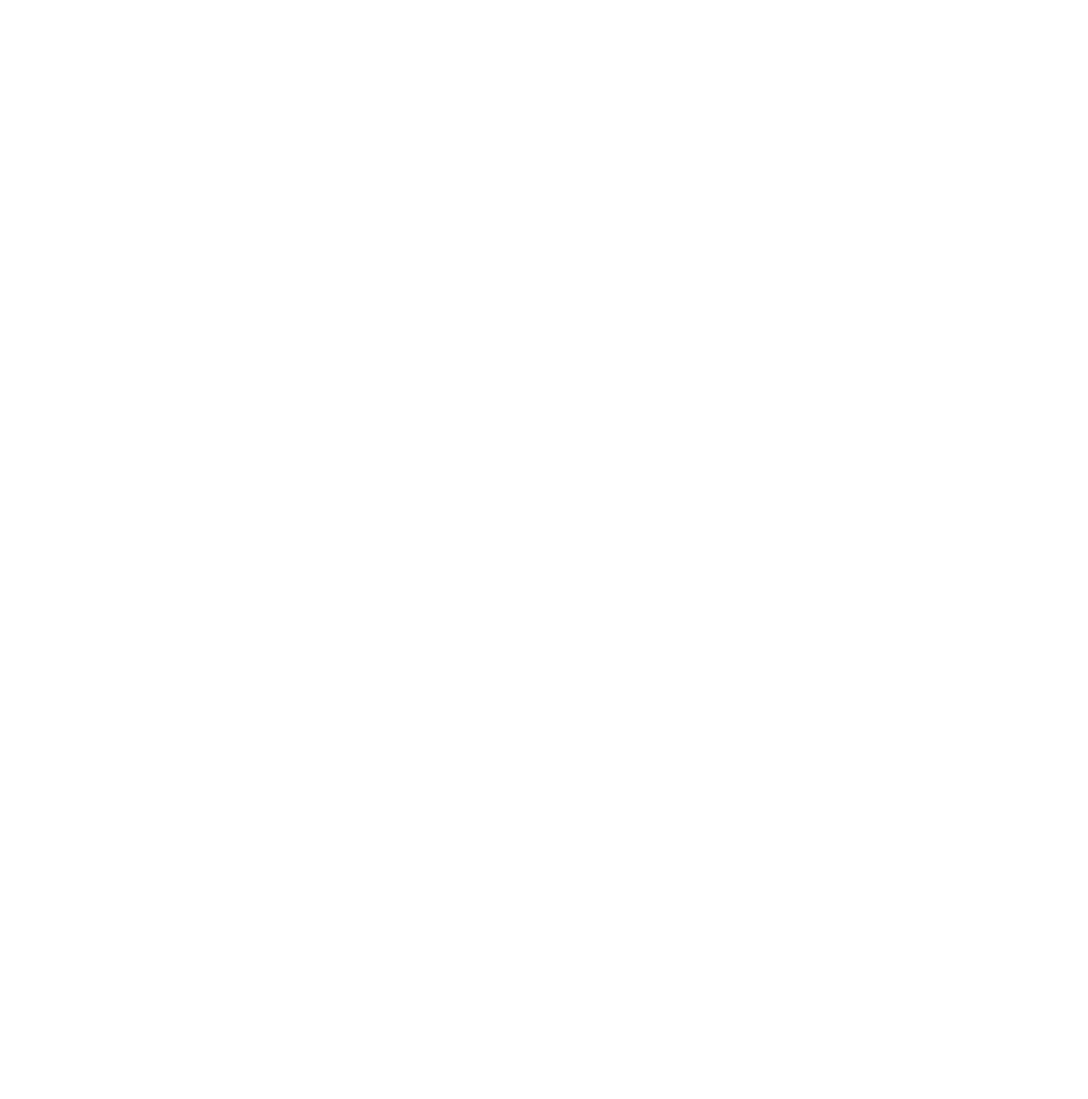
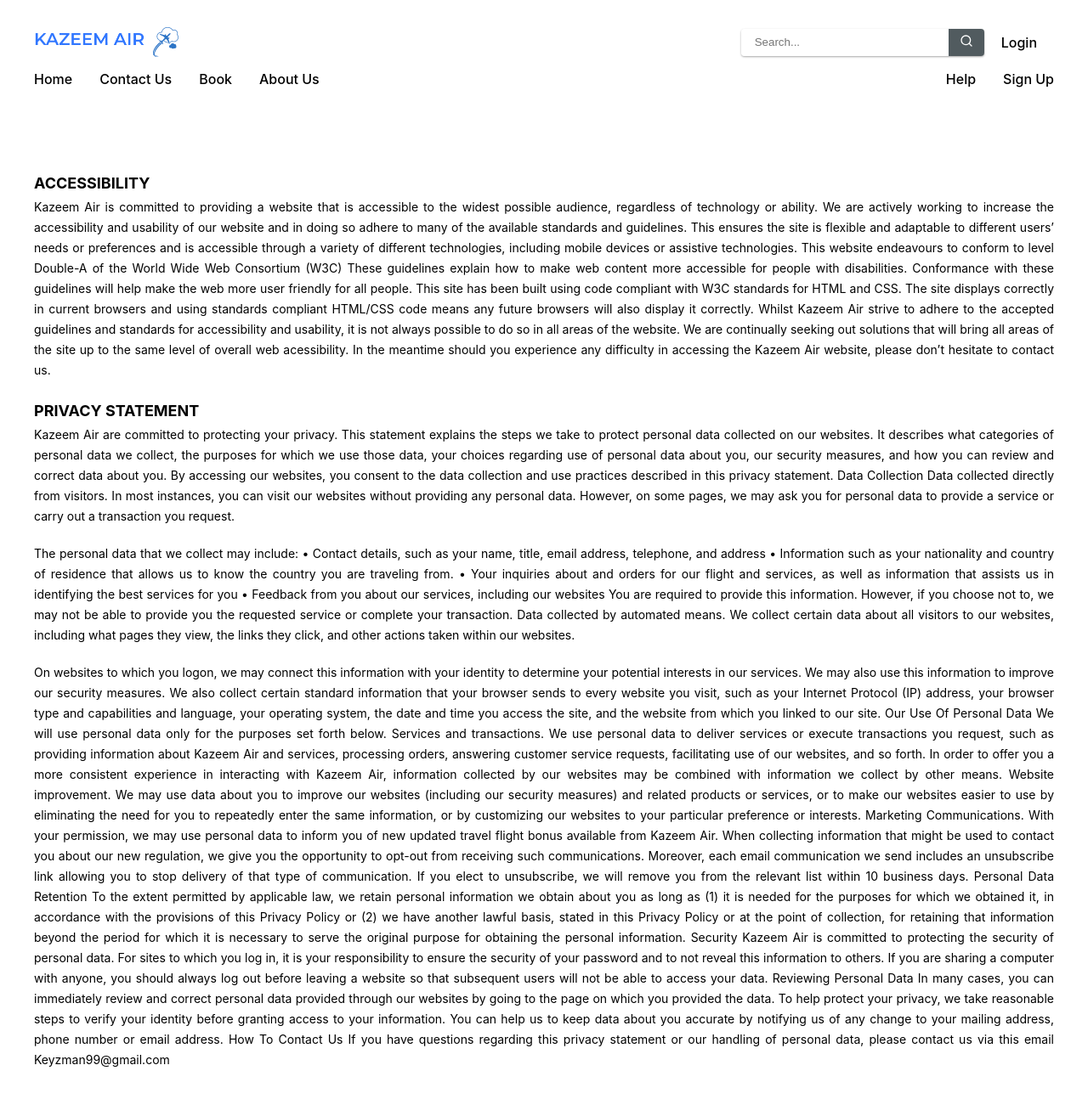
Before and after one commit to CSC-DevConnect/kazeem-air-service-frontend, a React (Create React App) app: page /accessibility in a window 1280 px wide. Before the commit this address had no page. Shown: the top 1294 px of the page at 85% size. Before the commit the page ends 800 px from the top, so only its background shows below. Built offline with nearby package versions, Linux system fonts and the light colour scheme.

Commit message:
accessibility route

```diff
--- a/src/App.tsx
+++ b/src/App.tsx
@@ -1,6 +1,7 @@
 import React from "react";
 import { BrowserRouter, Routes, Route } from "react-router-dom";
 import {
+  Accessibility,
   Book,
   BookDetails,
   Dashboard,
@@ -23,6 +24,7 @@
           <Route path="/about" element={<OwnerRoute />} />
           <Route path="/contact" element={<Contact />} />
           <Route path="/offer/:id" element={<BookDetails />} />
+          <Route path='/accessibility' element={<Accessibility />} />
         </Route>
         <Route path="/signin" element={<SignIn />} />
         <Route path="/signup" element={<SignUp />} />
--- a/src/routes/about/about.route.tsx
+++ b/src/routes/about/about.route.tsx
@@ -1,5 +1,6 @@
 /* eslint-disable jsx-a11y/img-redundant-alt */
 import React from "react";
+import { Link } from "react-router-dom";
 import owner from "../../assets/img.png";
 import { ImageContainer, OwnerContainer, OwnerContent } from "./about.styles";
 
@@ -14,7 +15,10 @@
             <span>Visit us today!</span>
           </div>
         </ImageContainer>
-        <p>Privacy Statement | Accessibility Statement</p>
+        <p>
+          Privacy Statement |{" "}
+          <Link to="/accessibility">Accessibility Statement</Link>{" "}
+        </p>
         <p className="span">
           Disclaimer: This Website has been developed for assessment purposes
           2022.
--- /dev/null
+++ b/src/routes/accessibility/accessibility.route.tsx
@@ -0,0 +1,121 @@
+import {
+  AccessibilityContainer,
+  AccessibilityText,
+} from "./accessibility.style";
+
+export const Accessibility = () => {
+  return (
+    <AccessibilityContainer>
+      <AccessibilityText>
+        <h2>ACCESSIBILITY</h2>
+        <p>
+          Kazeem Air is committed to providing a website that is accessible to
+          the widest possible audience, regardless of technology or ability. We
+          are actively working to increase the accessibility and usability of
+          our website and in doing so adhere to many of the available standards
+          and guidelines. This ensures the site is flexible and adaptable to
+          different users’ needs or preferences and is accessible through a
+          variety of different technologies, including mobile devices or
+          assistive technologies. This website endeavours to conform to level
+          Double-A of the World Wide Web Consortium (W3C) These guidelines
+          explain how to make web content more accessible for people with
+          disabilities. Conformance with these guidelines will help make the web
+          more user friendly for all people. This site has been built using code
+          compliant with W3C standards for HTML and CSS. The site displays
+          correctly in current browsers and using standards compliant HTML/CSS
+          code means any future browsers will also display it correctly. Whilst
+          Kazeem Air strive to adhere to the accepted guidelines and standards
+          for accessibility and usability, it is not always possible to do so in
+          all areas of the website. We are continually seeking out solutions
+          that will bring all areas of the site up to the same level of overall
+          web acessibility. In the meantime should you experience any difficulty
+          in accessing the Kazeem Air website, please don’t hesitate to contact
+          us.
+        </p>
+        <h2>PRIVACY STATEMENT</h2>
+        <p>
+          Kazeem Air are committed to protecting your privacy. This statement
+          explains the steps we take to protect personal data collected on our
+          websites. It describes what categories of personal data we collect,
+          the purposes for which we use those data, your choices regarding use
+          of personal data about you, our security measures, and how you can
+          review and correct data about you. By accessing our websites, you
+          consent to the data collection and use practices described in this
+          privacy statement. Data Collection Data collected directly from
+          visitors. In most instances, you can visit our websites without
+          providing any personal data. However, on some pages, we may ask you
+          for personal data to provide a service or carry out a transaction you
+          request.
+        </p>
+        <p>
+          The personal data that we collect may include: • Contact details, such
+          as your name, title, email address, telephone, and address •
+          Information such as your nationality and country of residence that
+          allows us to know the country you are traveling from. • Your inquiries
+          about and orders for our flight and services, as well as information
+          that assists us in identifying the best services for you • Feedback
+          from you about our services, including our websites You are required
+          to provide this information. However, if you choose not to, we may not
+          be able to provide you the requested service or complete your
+          transaction. Data collected by automated means. We collect certain
+          data about all visitors to our websites, including what pages they
+          view, the links they click, and other actions taken within our
+          websites.
+        </p>
+        <p>
+          On websites to which you logon, we may connect this information with
+          your identity to determine your potential interests in our services.
+          We may also use this information to improve our security measures. We
+          also collect certain standard information that your browser sends to
+          every website you visit, such as your Internet Protocol (IP) address,
+          your browser type and capabilities and language, your operating
+          system, the date and time you access the site, and the website from
+          which you linked to our site. Our Use Of Personal Data We will use
+          personal data only for the purposes set forth below. Services and
+          transactions. We use personal data to deliver services or execute
+          transactions you request, such as providing information about Kazeem
+          Air and services, processing orders, answering customer service
+          requests, facilitating use of our websites, and so forth. In order to
+          offer you a more consistent experience in interacting with Kazeem Air,
+          information collected by our websites may be combined with information
+          we collect by other means. Website improvement. We may use data about
+          you to improve our websites (including our security measures) and
+          related products or services, or to make our websites easier to use by
+          eliminating the need for you to repeatedly enter the same information,
+          or by customizing our websites to your particular preference or
+          interests. Marketing Communications. With your permission, we may use
+          personal data to inform you of new updated travel flight bonus
+          available from Kazeem Air. When collecting information that might be
+          used to contact you about our new regulation, we give you the
+          opportunity to opt-out from receiving such communications. Moreover,
+          each email communication we send includes an unsubscribe link allowing
+          you to stop delivery of that type of communication. If you elect to
+          unsubscribe, we will remove you from the relevant list within 10
+          business days. Personal Data Retention To the extent permitted by
+          applicable law, we retain personal information we obtain about you as
+          long as (1) it is needed for the purposes for which we obtained it, in
+          accordance with the provisions of this Privacy Policy or (2) we have
+          another lawful basis, stated in this Privacy Policy or at the point of
+          collection, for retaining that information beyond the period for which
+          it is necessary to serve the original purpose for obtaining the
+          personal information. Security Kazeem Air is committed to protecting
+          the security of personal data. For sites to which you log in, it is
+          your responsibility to ensure the security of your password and to not
+          reveal this information to others. If you are sharing a computer with
+          anyone, you should always log out before leaving a website so that
+          subsequent users will not be able to access your data. Reviewing
+          Personal Data In many cases, you can immediately review and correct
+          personal data provided through our websites by going to the page on
+          which you provided the data. To help protect your privacy, we take
+          reasonable steps to verify your identity before granting access to
+          your information. You can help us to keep data about you accurate by
+          notifying us of any change to your mailing address, phone number or
+          email address. How To Contact Us If you have questions regarding this
+          privacy statement or our handling of personal data, please contact us
+          via this email Keyzman99@gmail.com
+        </p>
+         {" "}
+      </AccessibilityText>
+    </AccessibilityContainer>
+  );
+};
--- /dev/null
+++ b/src/routes/accessibility/accessibility.style.tsx
@@ -0,0 +1,22 @@
+import styled from "styled-components";
+
+export const AccessibilityContainer = styled.div`
+  padding: 40px;
+`;
+
+export const AccessibilityText = styled.div`
+  color: #000;
+
+  h2 {
+    font-size: 18px;
+    font-weight: bold;
+    line-height: 32px;
+  }
+
+  p {
+    font-size: 14px;
+    line-height: 24px;
+    text-align: justify;
+    margin-bottom: 20px;
+  }
+`;
--- a/src/routes/index.ts
+++ b/src/routes/index.ts
@@ -5,3 +5,4 @@
 export * from './book/book.route'
 export * from './book-details/book-details.route'
 export * from './dashboard/dashboard.route'
+export * from './accessibility/accessibility.route'
```
